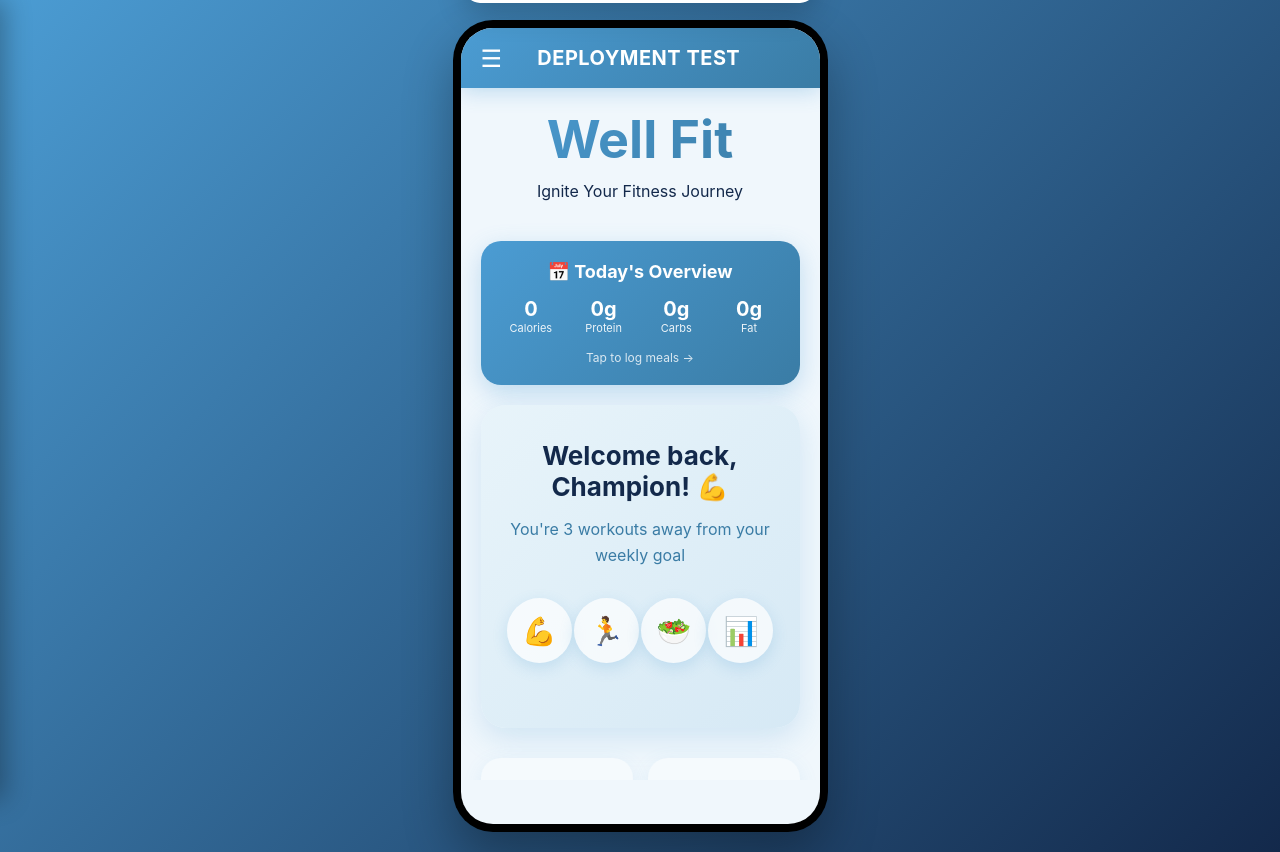
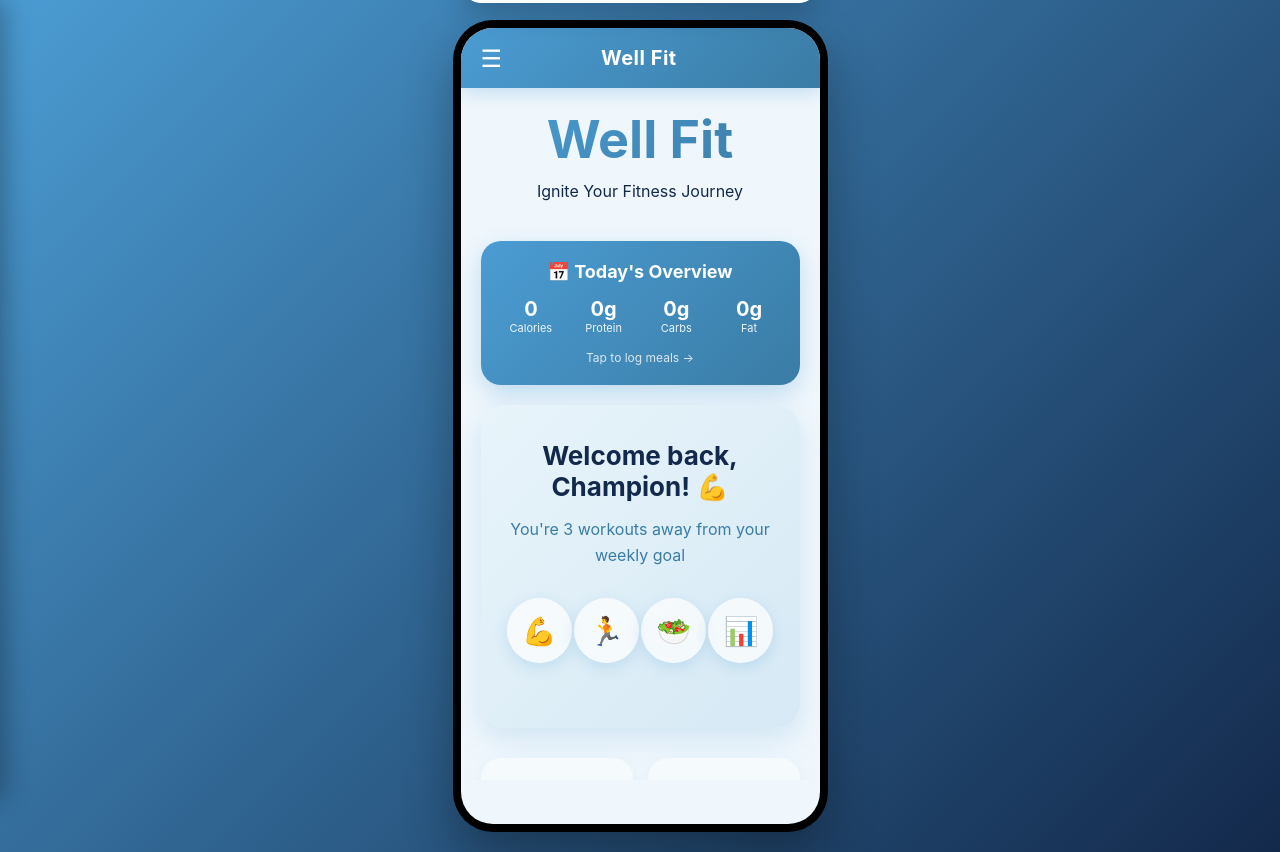
Before and after one commit to Dan40000000/fuelfire-app, a website: page index.html in a window 1280 px wide. Drawn offline with Linux system fonts and the light colour scheme.

Commit message:
Restore proper app name - Well Fit Pro (ready for App Store)

```diff
--- a/index.html
+++ b/index.html
@@ -3,7 +3,7 @@
 <head>
     <meta charset="UTF-8">
     <meta name="viewport" content="width=device-width, initial-scale=1.0">
-    <title>DEPLOYMENT TEST - Well Fit Pro</title>
+    <title>Well Fit Pro</title>
     <link rel="stylesheet" href="styles.css">
 </head>
 <body>
@@ -24,7 +24,7 @@
 
             <div class="header">
                 <div class="hamburger" onclick="toggleSidebar()" ontouchstart="">☰</div>
-                <div class="header-title">DEPLOYMENT TEST</div>
+                <div class="header-title">Well Fit</div>
             </div>
 
             <div class="content">
```
